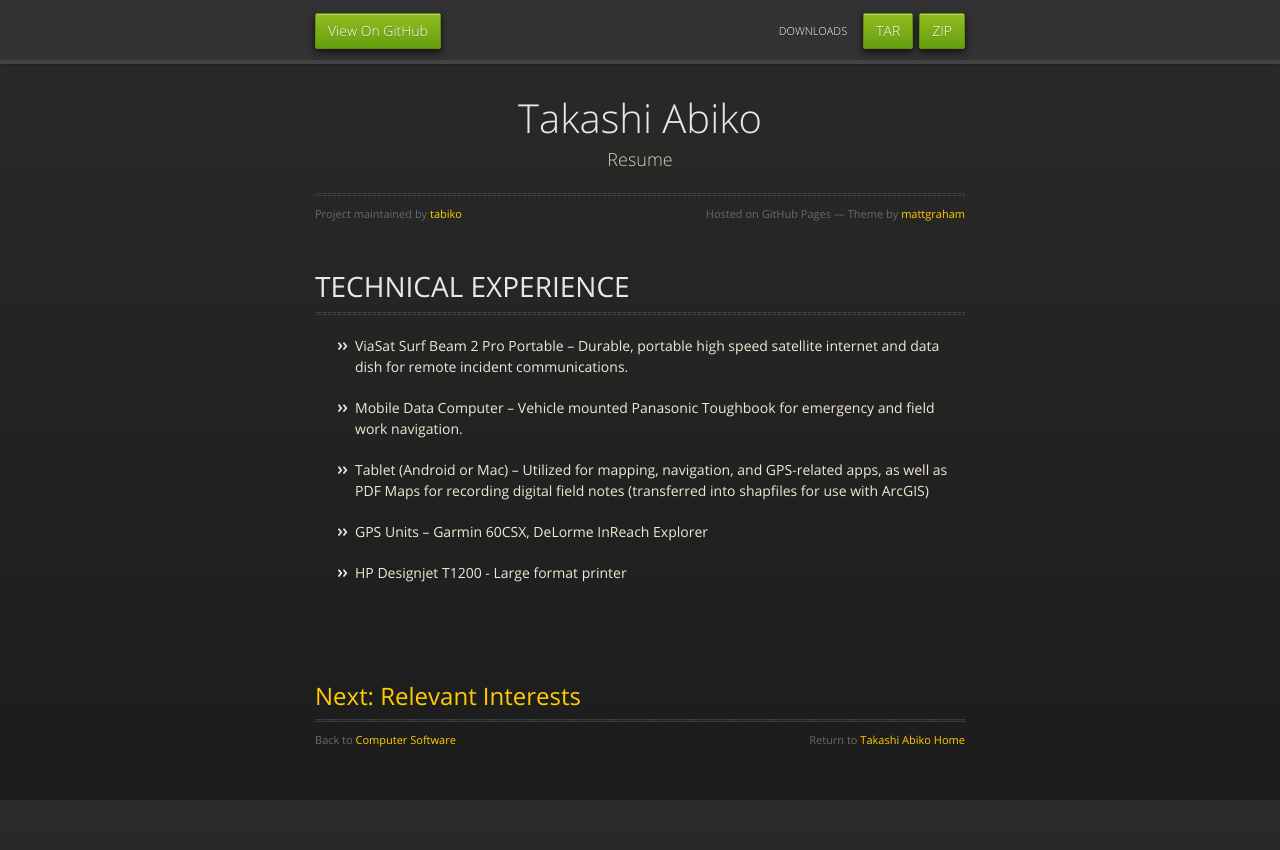
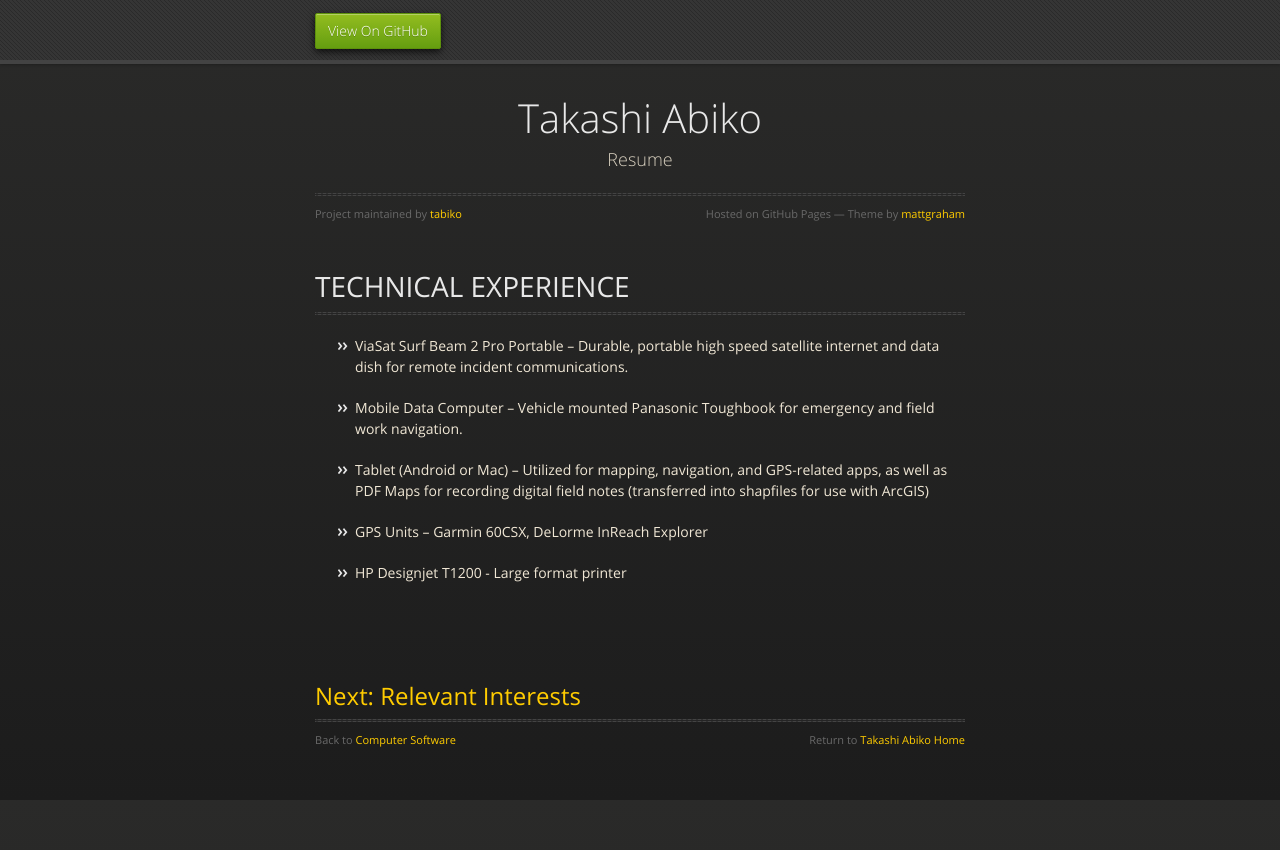
Before and after one commit to tabiko/Technical-Experience, a plain HTML site: page index.html in a window 1280 px wide. Drawn offline with nearby package versions, Linux system fonts and the light colour scheme.

Commit message:
Update index.html

```diff
--- a/index.html
+++ b/index.html
@@ -21,9 +21,6 @@
       <div id="header">
         <nav>
           <li class="fork"><a href="https://github.com/tabiko/Technical-Experience">View On GitHub</a></li>
-          <li class="downloads"><a href="https://github.com/tabiko/Technical-Experience/zipball/master">ZIP</a></li>
-          <li class="downloads"><a href="https://github.com/tabiko/Technical-Experience/tarball/master">TAR</a></li>
-          <li class="title">DOWNLOADS</li>
         </nav>
       </div><!-- end header -->
 
```
